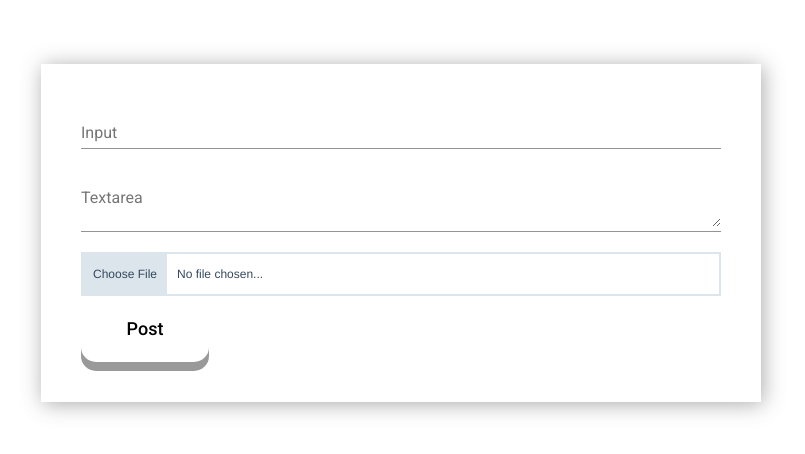
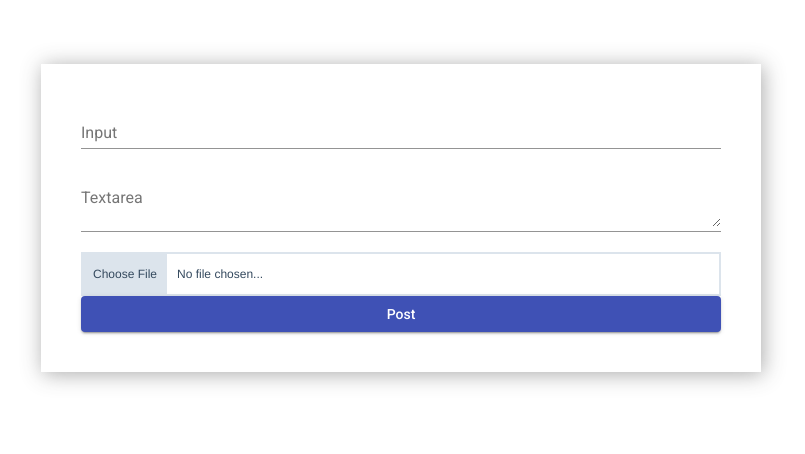
Before and after one commit to bhatiama/FinalProject, an Angular app in the folder Arte/: page / in a window 1280 px wide. Shown: the top 454 px of the page, without its empty margins (239-1044 px from the left). Built offline with nearby package versions, Linux system fonts and the light colour scheme.

Commit message:
Change Button Format in create posts

```diff
--- a/Arte/src/app/components/posts/posts.component.html
+++ b/Arte/src/app/components/posts/posts.component.html
@@ -15,5 +15,6 @@
     </div>
   </div>
 
-  <button mat-button id="btnpost">Post</button>
+
+  <button mat-raised-button color="primary">Post</button>
 </div>
--- a/Arte/src/app/components/posts/posts.component.scss
+++ b/Arte/src/app/components/posts/posts.component.scss
@@ -5,18 +5,7 @@
   box-shadow: 2px 2px 20px rgba(68,68,68,0.45);
   margin-top: 5%;
 
-  #btnpost{
-    display: inline-block;
-    border: none;
-    border-radius: 15px;
-    box-shadow: 0 9px #999;
-    font-size: 18px;
-    cursor: pointer;
-    padding: 15px 25px;
-    text-align: center;
-    width: 20%;
-    margin: auto;
-  }
+
 }
 
 .create-posts > * {
```
